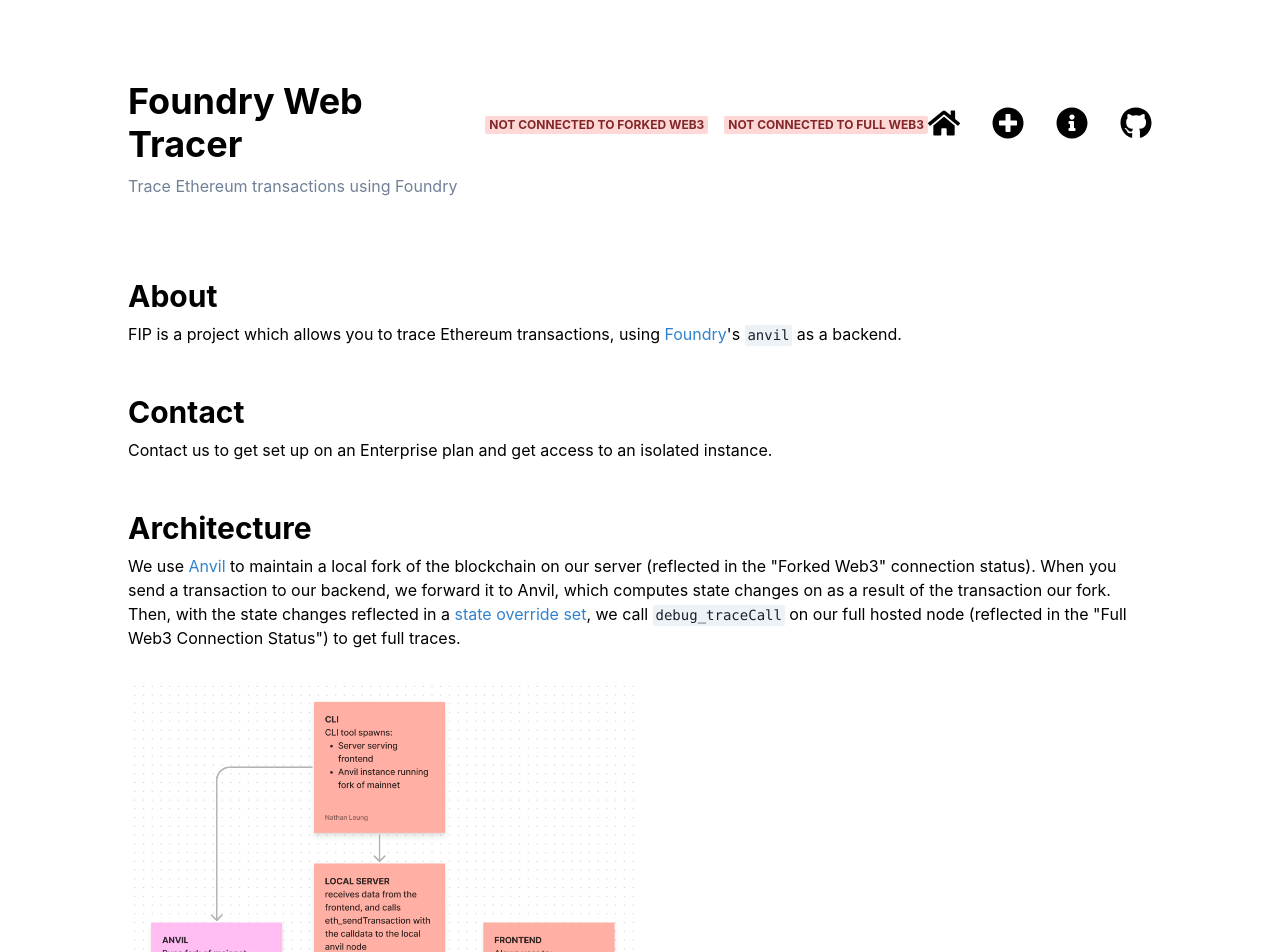
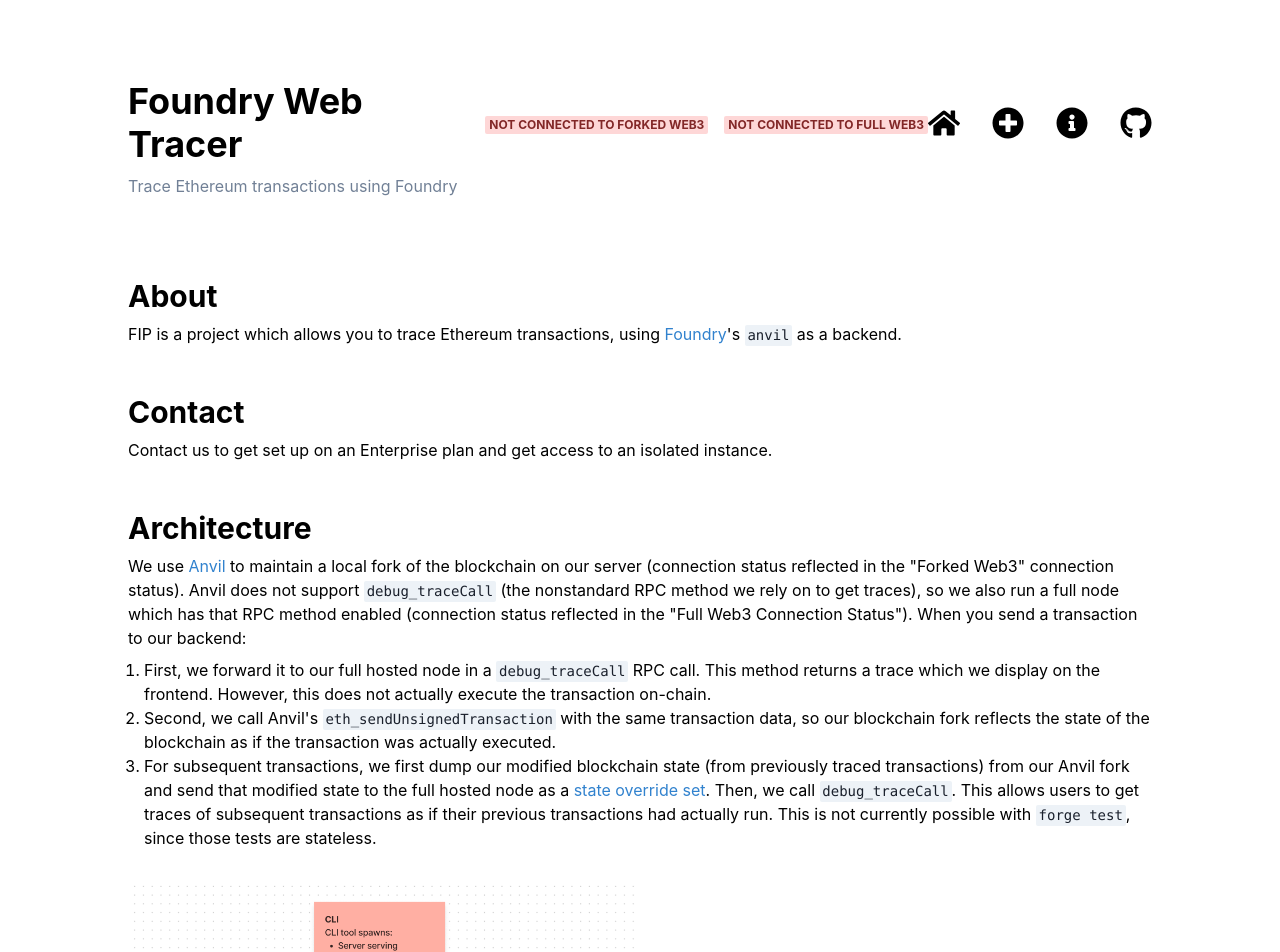
Before and after one commit to nathanhleung/evmtx, a React (Create React App) app in the folder frontend/: page /about in a window 1280 px wide. Shown: the top 952 px of the page. Built offline with nearby package versions, Linux system fonts and the light colour scheme; no server answers.

Commit message:
Update About page

```diff
--- a/frontend/src/pages/About.tsx
+++ b/frontend/src/pages/About.tsx
@@ -4,6 +4,8 @@
   Heading,
   Image,
   Link,
+  ListItem,
+  OrderedList,
   Text,
   VStack,
 } from "@chakra-ui/react";
@@ -45,20 +47,41 @@
           >
             Anvil
           </Link>{" "}
-          to maintain a local fork of the blockchain on our server (reflected in
-          the "Forked Web3" connection status). When you send a transaction to
-          our backend, we forward it to Anvil, which computes state changes on
-          as a result of the transaction our fork. Then, with the state changes
-          reflected in a{" "}
-          <Link
-            color="blue.500"
-            href="https://geth.ethereum.org/docs/rpc/ns-eth#3-object---state-override-set"
-          >
-            state override set
-          </Link>
-          , we call <Code>debug_traceCall</Code> on our full hosted node
-          (reflected in the "Full Web3 Connection Status") to get full traces.
+          to maintain a local fork of the blockchain on our server (connection
+          status reflected in the "Forked Web3" connection status). Anvil does
+          not support <Code>debug_traceCall</Code> (the nonstandard RPC method
+          we rely on to get traces), so we also run a full node which has that
+          RPC method enabled (connection status reflected in the "Full Web3
+          Connection Status"). When you send a transaction to our backend:
         </Text>
+        <OrderedList>
+          <ListItem>
+            First, we forward it to our full hosted node in a{" "}
+            <Code>debug_traceCall</Code> RPC call. This method returns a trace
+            which we display on the frontend. However, this does not actually
+            execute the transaction on-chain.
+          </ListItem>
+          <ListItem>
+            Second, we call Anvil's <Code>eth_sendUnsignedTransaction</Code>{" "}
+            with the same transaction data, so our blockchain fork reflects the
+            state of the blockchain as if the transaction was actually executed.
+          </ListItem>
+          <ListItem>
+            For subsequent transactions, we first dump our modified blockchain
+            state (from previously traced transactions) from our Anvil fork and
+            send that modified state to the full hosted node as a{" "}
+            <Link
+              color="blue.500"
+              href="https://geth.ethereum.org/docs/rpc/ns-eth#3-object---state-override-set"
+            >
+              state override set
+            </Link>
+            . Then, we call <Code>debug_traceCall</Code>. This allows users to
+            get traces of subsequent transactions as if their previous
+            transactions had actually run. This is not currently possible with{" "}
+            <Code>forge test</Code>, since those tests are stateless.
+          </ListItem>
+        </OrderedList>
         <Image src="/architecture.png" mt={8} width={["100%", "50%"]} />
       </Box>
     </VStack>
```
